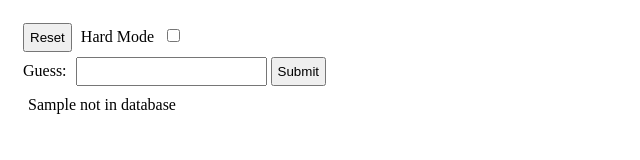
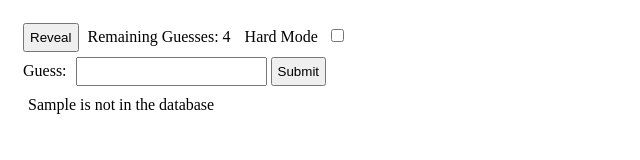
Before and after one commit to vnoblitt/drinkdle, a plain HTML site: page index.html in a window 1280 px wide. Both pictures are taken after typing "Sample" into the empty fields and a click on the button "Submit". Shown: the whole page, without its empty margins (0-640 px from the left). Drawn offline with Linux system fonts and the light colour scheme.

Commit message:
Completed the database and added win-loss functionality.

```diff
--- a/drinkdle.js
+++ b/drinkdle.js
@@ -1,10 +1,17 @@
+import { drinks } from './drinks.js';
+
 const input = document.getElementById('input');
 const output = document.getElementById('output');
-const resetButton = document.getElementById('reset');
+const revealButton = document.getElementById('reveal');
 const submitButton = document.getElementById('submit');
 const hard = document.getElementById('hard');
+const attempts = document.getElementById('attempts');
 
 let hardMode = false;
+let won = false;
+let remainingAttempts = 4;
+updateAttempts()
+
 hard.addEventListener('change', (event) => {
     if (event.target.checked) {
         hardMode = true;
@@ -13,25 +20,82 @@ hard.addEventListener('change', (event) => {
     }
 });
 
-resetButton.addEventListener('click', () =>  {
-    output.innerHTML = '';
+revealButton.addEventListener('click', () =>  {
+    if (!won) {
+        remainingAttempts = 0;
+        updateAttempts();
+        revealAnswer();
+    }
 });
 
 submitButton.addEventListener('click', () => {
+    if (remainingAttempts) {
+        remainingAttempts--;
+        updateAttempts();
         checkGuess(input.value);
         input.value = '';
+    }
 })
 
 input.addEventListener('keydown', function(event) {
     if (event.key == 'Enter') {
+        if (remainingAttempts) {
+            remainingAttempts--;
+            updateAttempts();
             checkGuess(input.value);
             input.value = '';
+        }
     };
 });
+
+function updateAttempts() {
+    attempts.textContent = `Remaining Guesses: ${remainingAttempts}`;
+}
+function gameWon() {
+    const winnerText = document.createElement('div');
+    winnerText.textContent = 'You Win!';
+    output.appendChild(winnerText);
+    won = true;
+}
+
+function gameLost() {
+    revealAnswer();
+    const loserText = document.createElement('div');
+    loserText.textContent = 'You Lose.';
+    output.appendChild(loserText);
+}
+
+function revealAnswer() {
+    const answer = getDrink();
+
+    const answerRow1 = document.createElement('div');
+    const answerRow2 = document.createElement('div');
+    const answerName = document.createElement('div');
+    const answerSpirit = document.createElement('div');
+    const answerIngredients = document.createElement('div');
+
+    answerRow1.classList.add('row1');
+    answerRow2.classList.add('row2');
+
+    answerName.textContent = `${answer.name}`;
+    answerSpirit.textContent = `Spirit: ${answer.spirit}`;
+    let ingredients = [];
+    for (let ingredient of answer.ingredients) {
+        ingredients.push(ingredient);
+    }
+    answerIngredients.textContent = ingredients.join(', ');
+
+    answerRow1.appendChild(answerName);
+    answerRow1.appendChild(answerSpirit);
+    answerRow2.appendChild(answerIngredients);
+    output.appendChild(answerRow1);
+    output.appendChild(answerRow2);
+}
 
 function checkGuess(input) {
     let guessEntry;
     let cleanInput = input.trim();
+
     const guessRow1 = document.createElement('div');
     const guessRow2 = document.createElement('div');
     const guessName = document.createElement('div');
@@ -39,26 +103,39 @@ function checkGuess(input) {
     const guessIngredientsCorrect = document.createElement('div');
     const guessIngredientsWrong = document.createElement('div');
 
-    if (!drinks.some((drink) => drink.name.toLowerCase() === cleanInput.toLowerCase())) {
-        guessRow1.textContent = `${cleanInput} not in database`;
+    if (cleanInput === '') {
+        /* The database uses blank strings for alt drink
+            names. So we check if the string is blank before
+            working on it. This gives you back an attempt. */
+        remainingAttempts += 1;
+        return updateAttempts();
+    }
+
+    if (!drinks.some((drink) => drink.name.toLowerCase() === cleanInput.toLowerCase()
+        || drink.altName.toLowerCase() === cleanInput.toLowerCase())) {
+
+        guessRow1.textContent = `${cleanInput} is not in the database`;
         output.appendChild(guessRow1);
-        return;
+        remainingAttempts++;
+        return updateAttempts();
+    } else {
+        if (drinks.some((drink) => drink.altName.toLowerCase() === cleanInput.toLowerCase())) {
+            guessEntry = drinks.find((drink) => drink.altName.toLowerCase() === cleanInput.toLowerCase());
         } else {
             guessEntry = drinks.find((drink) => drink.name.toLowerCase() === cleanInput.toLowerCase());
         }
+    }
 
-
-    guessRow1.classList.add('guess-row1');
-    guessRow2.classList.add('guess-row2');
-    guessName.textContent = `${guessEntry.name}`;
+    guessRow1.classList.add('row1');
+    guessRow2.classList.add('row2');
+    guessName.textContent = `Drink: ${guessEntry.name}`;
     guessSpirit.textContent = `Spirit: ${guessEntry.spirit}`;
     if (!hardMode) {
         let matchedIngredients = [];
         let unmatchedIngredients = [];
 
         for(let ingredient of guessEntry.ingredients) {
-            console.log(ingredient);
-            if (correctGuess().ingredients.includes(ingredient)) {
+            if (getDrink().ingredients.includes(ingredient)) {
                 matchedIngredients.push(ingredient);
             } else {
                 unmatchedIngredients.push(ingredient);
@@ -72,13 +149,13 @@ function checkGuess(input) {
         guessIngredientsWrong.classList.add('wrong');
     }
 
-    if (guessEntry === correctGuess()) {
+    if (guessEntry === getDrink()) {
         guessName.classList.add('right');
     } else {
         guessName.classList.add('wrong');
     }
 
-    if (guessEntry.spirit === correctGuess().spirit) {
+    if (guessEntry.spirit === getDrink().spirit) {
         guessSpirit.classList.add('right');
     } else {
         guessSpirit.classList.add('wrong');
@@ -91,32 +168,28 @@ function checkGuess(input) {
     output.appendChild(guessRow1);
     if (!hardMode) {
         output.appendChild(guessRow2);
+
+    }
+    if (guessEntry.name === getDrink().name) {
+        return gameWon();
+    } else if (!remainingAttempts) {
+        return gameLost();
     }
 }
 
-function correctGuess() {
-    return drinks[1];
+function getDrink() {
+    const now = new Date();
+    return drinks[now.getDate() - 1];
 }
 
-const drinks = [
-    {
-        name: 'Margarita',
-        ingredients: ['triple-sec', 'lime juice', 'salt'],
-        spirit: 'Tequila',
-    },
-    {
-        name: 'Paloma',
-        ingredients: ['grapefruit soda', 'lime juice', 'salt'],
-        spirit: 'Tequila',
-    },
-    {
-        name: 'Old Fashioned',
-        ingredients: ['bitters', 'sugar', 'orange'],
-        spirit: 'Whiskey',
-    },
-    {
-        name: 'Moscow Mule',
-        ingredients: ['ginger ale', 'lime juice'],
-        spirit: 'Vodka',
+function getArray() {
+    return drinks.length;
 }
+
+console.log(getArray());
+
+const loserDrinks = [
+    'Vodka Martini', 'Pisco Sour', 'Screwdriver', 'Vesper',
+    'Adios', 'AMF', 'Adios Motherfucker', 'Long Island Iced Tea',
+    'Long Island', 'LIT',
 ];
--- /dev/null
+++ b/drinks.js
@@ -0,0 +1,198 @@
+// drinks.js
+
+export const drinks = [
+    {
+        name: 'Aviation',
+        ingredients: ['lemon juice', 'maraschino liqueur'],
+        spirit: 'Gin',
+        altName: '',
+    },
+    {
+        name: 'Bahama Mama',
+        ingredients: ['pineapple juice', 'orange juice', 'grenadine', 'sour mix'],
+        spirit: 'Rum',
+        altName: '',
+    },
+    {
+        name: "Bee's Knees",
+        ingredients: ['lemon juice', 'honey'],
+        spirit: 'Gin',
+        altName: 'Bees Knees',
+    },
+    {
+        name: 'Boulevardier',
+        ingredients: ['campari', 'sweet vermouth', 'orange peel'],
+        spirit: 'Whiskey',
+        altName: '',
+    },
+    {
+        name: 'Bramble',
+        ingredients: ['lemon juice', 'sugar', 'blackberry liqueur'],
+        spirit: 'Gin',
+        altName: '',
+    },
+    {
+        name: 'Clover Club',
+        ingredients: ['grenadine', 'lemon juice', 'egg white'],
+        spirit: 'Gin',
+        altName: '',
+    },
+    {
+        name: 'Cosmopolitan',
+        ingredients: ['cranberry juice', 'lime juice', 'triple sec'],
+        spirit: 'Vodka',
+        altName: 'Cosmo',
+    },
+    {
+        name: 'Dark n Stormy',
+        ingredients: ['ginger beer', 'lime juice'],
+        spirit: 'Rum',
+        altName: 'Dark and Stormy',
+    },
+    {
+        name: 'Bloody Mary',
+        ingredients: ['tomato juice', 'lemon juice', 'tobasco', 'worcestershire'],
+        spirit: 'Vodka',
+        altName: '',
+    },
+    {
+        name: 'Corpse Reviver',
+        ingredients: ['triple sec', 'lillet blanc', 'lemon juice', 'absinthe'],
+        spirit: 'Gin',
+        altName: 'Corpse Reviver #2'
+    },
+    {
+        name: 'Daiquiri',
+        ingredients: ['lime juice', 'sugar'],
+        spirit: 'Rum',
+        altName: 'Daquiri',
+    },
+    {
+        name: 'French 75',
+        ingredients: ['champagne', 'sugar', 'lemon juice'],
+        spirit: 'Gin',
+        altName: '',
+    },
+    {
+        name: 'Gimlet',
+        ingredients: ['lime juice', 'sugar'],
+        spirit: 'Gin',
+        altName: '',
+    },
+    {
+        name: 'Mai Tai',
+        ingredients: ['orgeat syrup', 'triple sec', 'sour mix', 'cherry'],
+        spirit: 'Rum',
+        altName: '',
+    },
+    {
+        name: 'Manhattan',
+        ingredients: ['sweet vermouth', 'bitters', 'cherry', 'orange peel'],
+        spirit: 'Whiskey',
+        altName: '',
+    },
+    {
+        name: 'Margarita',
+        ingredients: ['triple-sec', 'lime juice', 'salt'],
+        spirit: 'Tequila',
+        altName: 'Marg',
+    },
+    {
+        name: 'Martini',
+        ingredients: ['dry vermouth', 'olive'],
+        spirit: 'Gin',
+        altName: 'Gin Martini',
+    },
+    {
+        name: 'Mint Julep',
+        ingredients: ['mint', 'sugar', 'water'],
+        spirit: 'Whiskey',
+        altName: 'Julep',
+    },
+    {
+        name: 'Mojito',
+        ingredients: ['sugar', 'lime juice', 'mint', 'club soda'],
+        spirit: 'Rum',
+        altName: 'Mohito',
+    },
+    {
+        name: 'Moscow Mule',
+        ingredients: ['ginger ale', 'lime juice'],
+        spirit: 'Vodka',
+        altName: 'Mule',
+    },
+    {
+        name: 'Old Fashioned',
+        ingredients: ['bitters', 'sugar', 'orange peel'],
+        spirit: 'Whiskey',
+        altName: 'Ol Fashion',
+    },
+    {
+        name: 'Negroni',
+        ingredients: ['campari', 'sweet vermouth'],
+        spirit: 'Gin',
+        altName: '',
+    },
+    {
+        name: 'Paloma',
+        ingredients: ['grapefruit soda', 'lime juice', 'salt'],
+        spirit: 'Tequila',
+        altName: '',
+    },
+    {
+        name: 'Ranch Water',
+        ingredients: ['lime juice', 'club soda'],
+        spirit: 'Tequila',
+        altName: '',
+    },
+    {
+        name: 'Rusty Nail',
+        ingredients: ['drambuie', 'lemon peel'],
+        spirit: 'Whiskey',
+        altName: '',
+    },
+    {
+        name: 'Sazerac',
+        ingredients: ['absinthe', 'sugar', 'bitters'],
+        spirit: 'Cognac',
+        altName: '',
+    },
+    {
+        name: 'Sex on the Beach',
+        ingredients: ['peach schnapps', 'cranberry juice', 'orange juice'],
+        spirit: 'Vodka',
+        altName: 'Sex',
+    },
+    {
+        name: 'Sidecar',
+        ingredients: ['triple sec', 'lemon juice'],
+        spirit: 'Cognac',
+        altName: '',
+    },
+    {
+        name: 'Spritz',
+        ingredients: ['campari', 'club soda'],
+        spirit: 'Wine',
+        altName: 'Aperol Spritz'
+    },
+    {
+        name: 'Tequila Sunrise',
+        ingredients: ['grenadine', 'orange juice'],
+        spirit: 'Tequila',
+        altName: ''
+    },
+    {
+        name: 'Tom Collins',
+        ingredients: ['lemon juice', 'sugar', 'club soda'],
+        spirit: 'Gin',
+        altName: 'Collins',
+    },
+    {
+        name: 'Whiskey Sour',
+        ingredients: ['lemon juice', 'sugar'],
+        spirit: 'Whiskey',
+        altName: '',
+    },
+
+
+];
--- a/index.html
+++ b/index.html
@@ -9,7 +9,8 @@
 </head>
 <body>
     <div class="header">
-        <button id="reset">Reset</button>
+        <button id="reveal">Reveal</button>
+        <span id="attempts"></span>
         <label>Hard Mode</label>
         <input type="checkbox" id="hard">
     </div>
--- a/styles.css
+++ b/styles.css
@@ -16,12 +16,12 @@
     gap: 0.25rem;
 }
 
-.guess-row1 {
+.row1 {
     display: flex;
     gap: 0.5rem;
 }
 
-.guess-row2 {
+.row2 {
     display: flex;
     gap: 0.5rem;
 }
```
Lines whose indentation alone changed are shown as unchanged.
